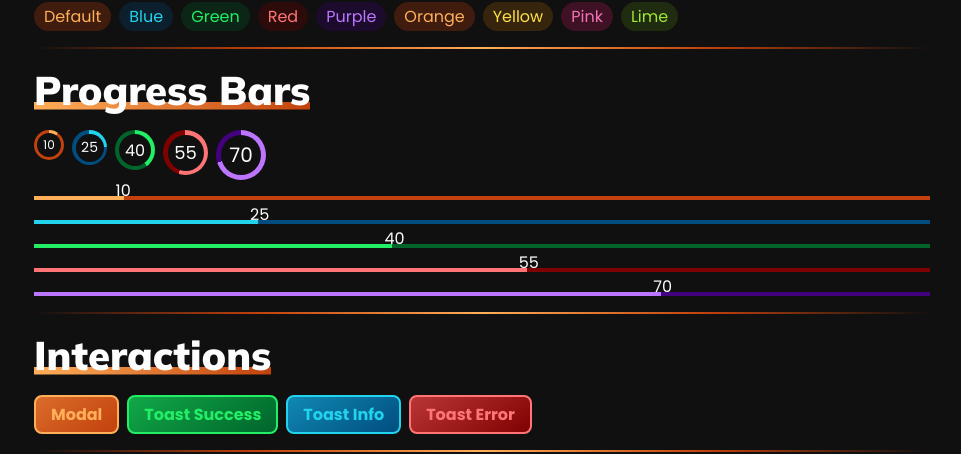
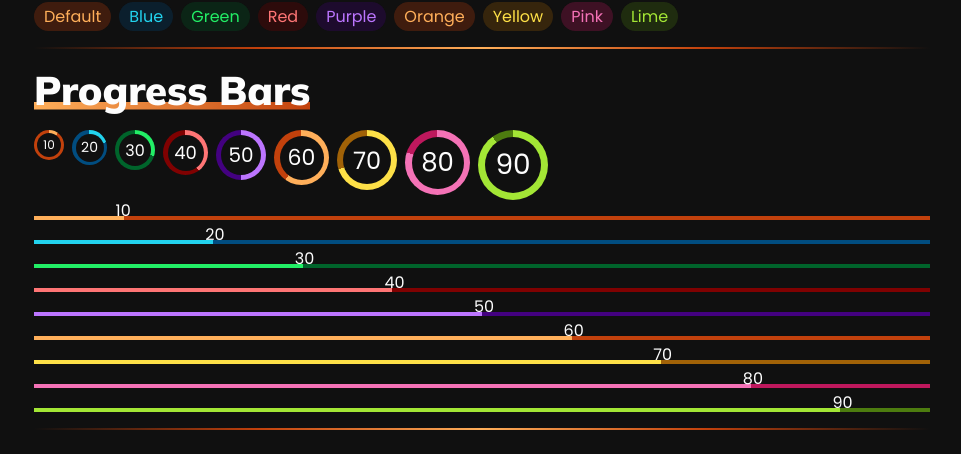
Before and after one commit to irenealcaine/template-navbar, a React (Create React App) app: page / in a window 1280 px wide. Shown: the part 1992-2446 px from the top of the page, without its empty margins (158-1119 px from the left). Built offline with nearby package versions, Linux system fonts and the light colour scheme.

Commit message:
pregress bar colors

```diff
--- a/src/Pages/Home/Home.jsx
+++ b/src/Pages/Home/Home.jsx
@@ -219,28 +219,52 @@ const Home = () => {
           nonCompleted={`var(--dark-main)`}
         />
         <RadialProgress
-          number={25}
+          number={20}
           size={35}
           completed={"var(--blue)"}
           nonCompleted={`var(--dark-blue)`}
         />
         <RadialProgress
-          number={40}
+          number={30}
           size={40}
           completed={"var(--green)"}
           nonCompleted={`var(--dark-green)`}
         />
         <RadialProgress
-          number={55}
+          number={40}
           size={45}
           completed={"var(--red)"}
           nonCompleted={`var(--dark-red)`}
         />
         <RadialProgress
-          number={70}
+          number={50}
           size={50}
           completed={"var(--purple)"}
           nonCompleted={`var(--dark-purple)`}
+        />
+        <RadialProgress
+          number={60}
+          size={55}
+          completed={"var(--orange)"}
+          nonCompleted={`var(--dark-orange)`}
+        />
+        <RadialProgress
+          number={70}
+          size={60}
+          completed={"var(--yellow)"}
+          nonCompleted={`var(--dark-yellow)`}
+        />
+        <RadialProgress
+          number={80}
+          size={65}
+          completed={"var(--pink)"}
+          nonCompleted={`var(--dark-pink)`}
+        />
+        <RadialProgress
+          number={90}
+          size={70}
+          completed={"var(--lime)"}
+          nonCompleted={`var(--dark-lime)`}
         />
       </div>
       <ProgressBar
@@ -250,27 +274,51 @@ const Home = () => {
       />
       <div style={{ marginBottom: 20 + "px" }}></div>
       <ProgressBar
-        number={25}
+        number={20}
         completed={"var(--blue)"}
         nonCompleted={`var(--dark-blue)`}
       />
       <div style={{ marginBottom: 20 + "px" }}></div>
       <ProgressBar
-        number={40}
+        number={30}
         completed={"var(--green)"}
         nonCompleted={`var(--dark-green)`}
       />
       <div style={{ marginBottom: 20 + "px" }}></div>
       <ProgressBar
-        number={55}
+        number={40}
         completed={"var(--red)"}
         nonCompleted={`var(--dark-red)`}
       />
       <div style={{ marginBottom: 20 + "px" }}></div>
       <ProgressBar
-        number={70}
+        number={50}
         completed={"var(--purple)"}
         nonCompleted={`var(--dark-purple)`}
+      />
+      <div style={{ marginBottom: 20 + "px" }}></div>
+      <ProgressBar
+        number={60}
+        completed={"var(--orange)"}
+        nonCompleted={`var(--dark-orange)`}
+      />
+      <div style={{ marginBottom: 20 + "px" }}></div>
+      <ProgressBar
+        number={70}
+        completed={"var(--yellow)"}
+        nonCompleted={`var(--dark-yellow)`}
+      />
+      <div style={{ marginBottom: 20 + "px" }}></div>
+      <ProgressBar
+        number={80}
+        completed={"var(--pink)"}
+        nonCompleted={`var(--dark-pink)`}
+      />
+      <div style={{ marginBottom: 20 + "px" }}></div>
+      <ProgressBar
+        number={90}
+        completed={"var(--lime)"}
+        nonCompleted={`var(--dark-lime)`}
       />
 
       <Hr />
```
